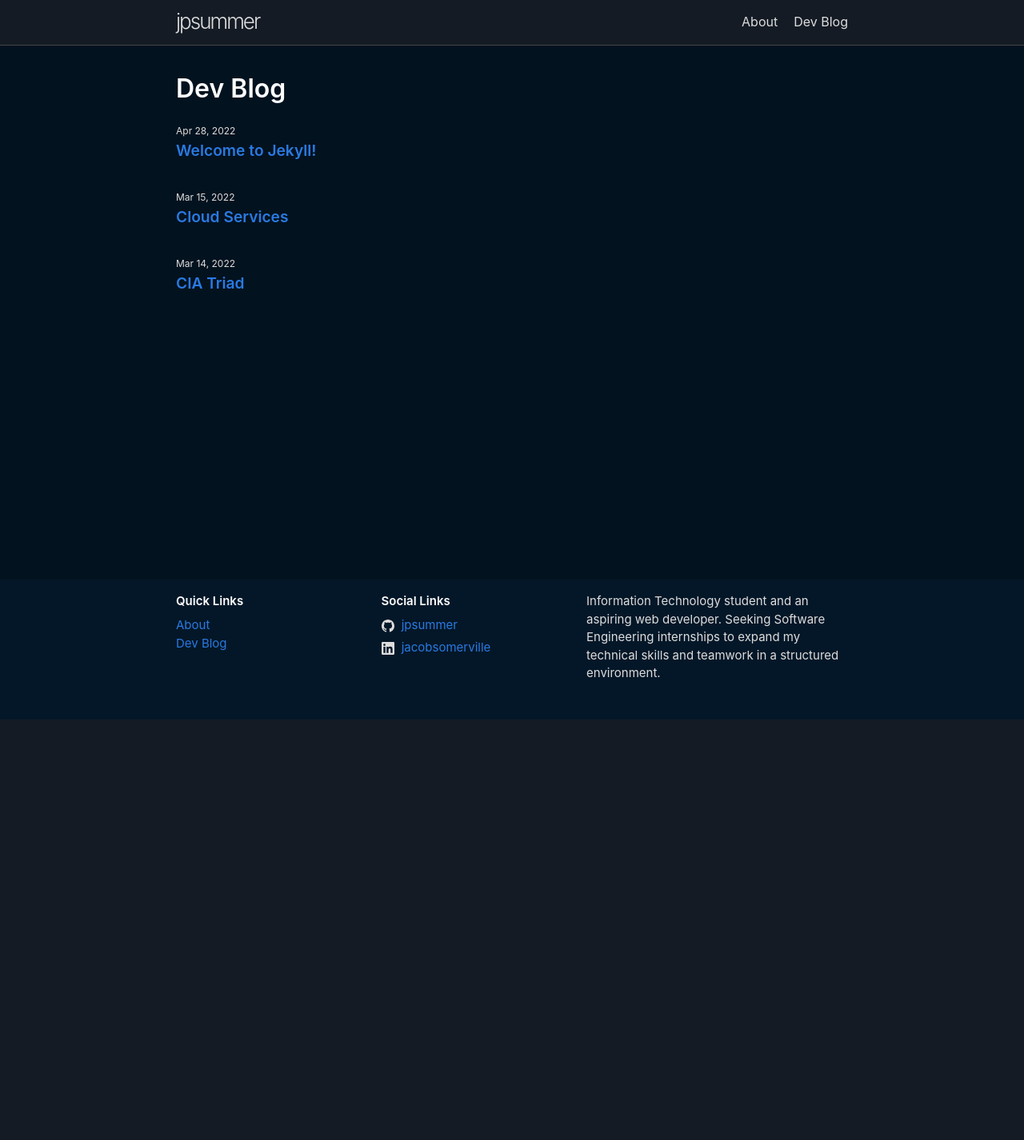
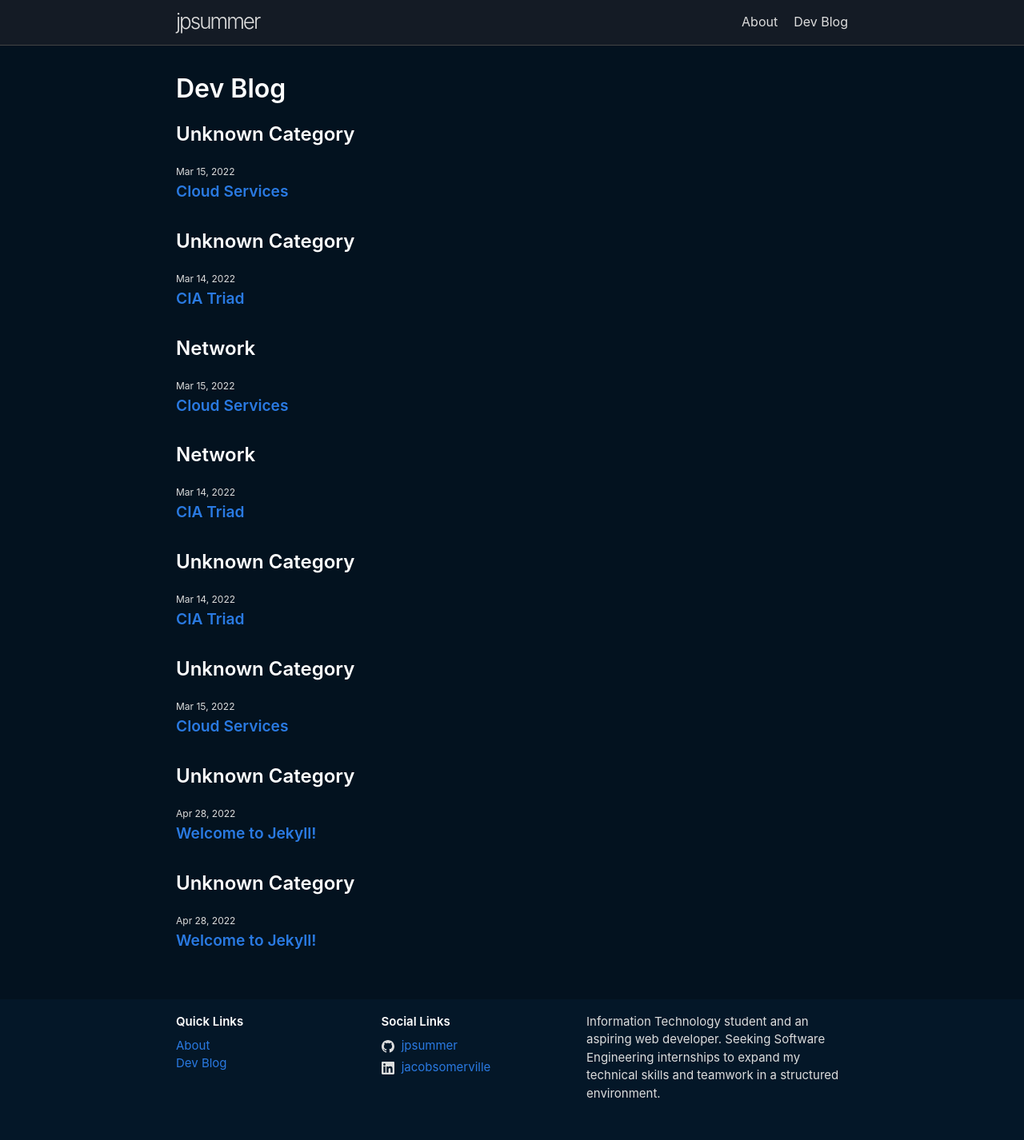
Before and after one commit to jpsummer/jpsummer-web, a Jekyll site: the page built from blog.md, in a window 1280 px wide. Shown: the whole page at 80% size. Built offline with Jekyll 4.4.1, drawn with Linux system fonts in a browser that asks for light colours; before the commit the page ends 900 px from its top, so only the background shows below that.

Commit message:
did some work on categorization

```diff
--- a/_config.yml
+++ b/_config.yml
@@ -31,6 +31,9 @@ header_pages: [
   "about.md",
   "blog.md"
 ]
+best_categories: [
+  "network"
+]
 
 
 # Exclude from processing.
--- a/_layouts/blog-navi.html
+++ b/_layouts/blog-navi.html
@@ -12,7 +12,14 @@ layout: default
   {%- if site.posts.size > 0 -%}
     <h2 class="post-list-heading">{{ page.list_title | default: "" }}</h2>
     <ul class="post-list">
-      {%- for post in site.posts -%}
+      {%- for best_category in site.best_categories -%}
+        {%- for category in site.categories -%}
+          {%- for post in category[1] -%}
+            {%- if category[0] == best_category -%}
+              <h2>{{ category[0] | capitalize }}</h2>
+            {%- else -%}
+              <h2>Unknown Category</h2>
+            {%- endif -%}
             <li>
               {%- assign date_format = site.minima.date_format | default: "%b %-d, %Y" -%}
               <span class="post-meta">{{ post.date | date: date_format }}</span>
@@ -26,6 +33,8 @@ layout: default
               {%- endif -%}
             </li>
           {%- endfor -%}
+        {%- endfor -%}
+      {%- endfor -%}
     </ul>
 
     <!-- <p class="rss-subscribe">subscribe <a href="{{ "/feed.xml" | relative_url }}">via RSS</a></p> -->
```
Lines whose indentation alone changed are shown as unchanged.
